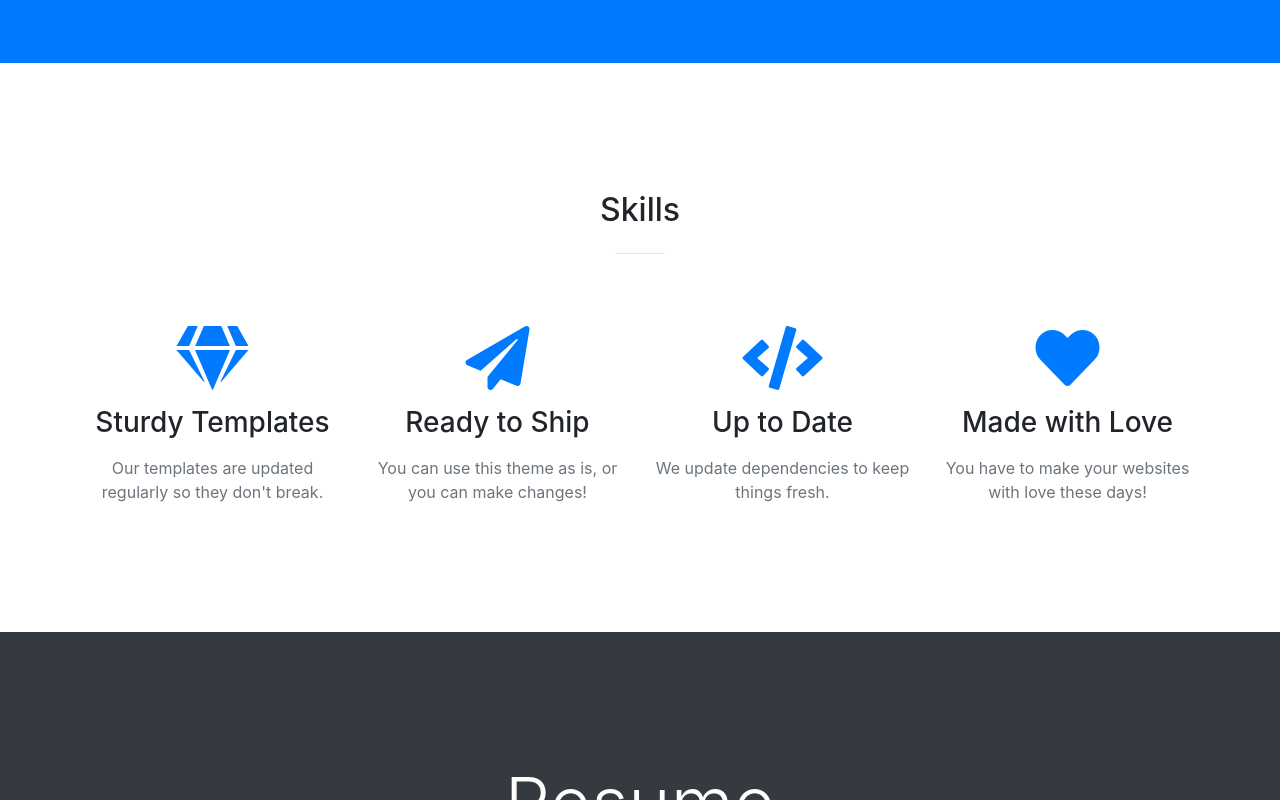
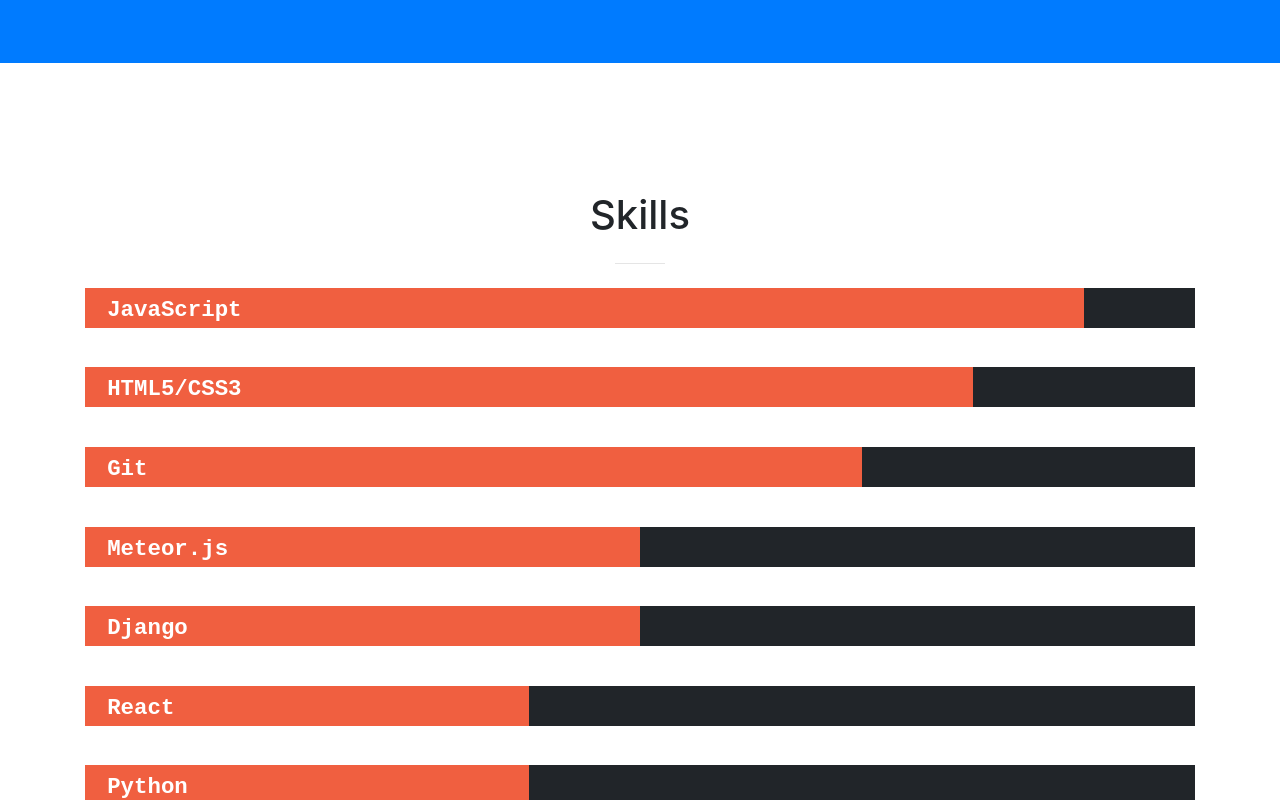
Before and after one commit to hcallaway/hcallaway.github.io, a website with bundled scripts: page index.html in a window 1280 px wide. Shown: the part 2000-2800 px from the top of the page. Built offline with nearby package versions, Linux system fonts and the light colour scheme.

Commit message:
add progress bars for skills, remove portfolio section, add linkeding and github to nav, add linkedin to contact section

```diff
--- a/css/custom.css
+++ b/css/custom.css
@@ -1,3 +1,32 @@
 dl {
     padding-left: 7em
 }
+
+#skills span {
+    top: -40px;
+    left: 2%;
+    position: relative;
+    font-size: 1.4em;
+    font-weight: bolder;
+    font-family: monospace;
+    color: #fff;
+}
+
+progress {
+    background-color: #212529;
+    border: 0;
+    height: 2.5em;
+    width: 100%;
+}
+
+progress::-webkit-progress-bar {
+    background-color: #212529;
+}
+
+progress::-webkit-progress-value {
+    background-color: #F05F40;
+}
+
+progress::-moz-progress-bar {
+    background-color: #F05F40;
+}
--- a/index.html
+++ b/index.html
@@ -38,9 +38,6 @@
         </button>
         <div class="collapse navbar-collapse" id="navbarResponsive">
           <ul class="navbar-nav ml-auto">
-              <li class="nav-item">
-                  <a class="nav-link js-scroll-trigger" href="#video">Video</a>
-                </li>
             <li class="nav-item">
               <a class="nav-link js-scroll-trigger" href="#about">About</a>
             </li>
@@ -53,6 +50,12 @@
             <li class="nav-item">
               <a class="nav-link js-scroll-trigger" href="#contact">Contact</a>
             </li>
+            <li class="nav-item">
+              <a class="nav-link js-scroll-trigger" target= "_blank" href="http://www.linkedin.com/in/houstoncallaway"><i class="fab fa-linkedin"></i></a>
+            </li>
+            <li class="nav-item">
+              <a class="nav-link js-scroll-trigger" target= "_blank" href="http://www.github.com/hcallaway"><i class="fab fa-github"></i></a>
+            </li>
           </ul>
         </div>
       </div>
@@ -63,12 +66,12 @@
         <div class="row">
           <div class="col-lg-10 mx-auto">
             <h1 class="text-uppercase">
-              <strong>Project Manager turned developer</strong>
+              <strong>Software Developer</strong>
             </h1>
             <hr>
           </div>
           <div class="col-lg-8 mx-auto">
-            <p class="text-faded mb-5">After starting and growing my career as a project manager, then product manager, in the IT field, I've always wanted to be more involved in the technical side of things. Now, I'm ready to jump in to a developer role!</p>
+            <p class="text-faded mb-5">Software Developer well versed in customizing front-end designs based on feedback and client goals. Growing knowledge in back-end management and implementation. Supportive and enthusiastic team player; adept at communicating across all levels of organization, from developers to non-technical staff and executives</p>
             <a class="btn btn-primary btn-xl js-scroll-trigger" href="#video">Check Me Out</a>
           </div>
         </div>
@@ -116,12 +119,21 @@
       <div class="container">
         <div class="row">
           <div class="col-lg-12 text-center">
-            <h2 class="section-heading">Skills</h2>
+            <h1 class="section-heading">Skills</h2>
             <hr class="my-4">
           </div>
         </div>
       </div>
       <div class="container">
+        <progress value="90" max="100"></progress><span>JavaScript</span>
+        <progress value="80" max="100"></progress><span>HTML5/CSS3</span>
+        <progress value="70" max="100"></progress><span>Git</span>
+        <progress value="50" max="100"></progress><span>Meteor.js</span>
+        <progress value="50" max="100"></progress><span>Django</span>
+        <progress value="40" max="100"></progress><span>React</span>
+        <progress value="40" max="100"></progress><span>Python</span>
+      </div>
+      <!-- <div class="container">
         <div class="row">
           <div class="col-lg-3 col-md-6 text-center">
             <div class="service-box mt-5 mx-auto">
@@ -152,15 +164,13 @@
             </div>
           </div>
         </div>
-      </div>
+      </div> -->
     </section>
     <!-- Start Resume -->
     <section class="bg-dark text-white" id="resume">
       <div class="container text-left">
         <h1 class="mb-3 display-3 text-center">Resume</h2>
         <hr class="light my-4">
-        <h1 class="mb-3 display-4 text-center"><i class="fa fa-linkedin-in"></i></h1>
-        <!-- <a class="btn btn-light btn-xl sr-button" href="http://startbootstrap.com/template-overviews/creative/">Download Now!</a> -->
         <h3 class="mb-4">Current</h3>
         <p class="mb-1"><strong>Software Developer, <a target="_blank" href="http://tailoredlabs.org">Tailored Labs</a></strong></p>
         <p class="mb-1 text-muted"><i class="fa fa-map-marker-alt"></i> Houston, Texas</p>
@@ -192,7 +202,7 @@
     </section>
     <!-- End Resume -->
     <!-- Start Portfolio -->
-    <section class="p-0" id="portfolio">
+    <!-- <section class="p-0" id="portfolio">
       <div class="container-fluid p-0">
         <div class="row no-gutters popup-gallery">
           <div class="col-lg-4 col-sm-6">
@@ -242,7 +252,7 @@
           </div>
         </div>
       </div>
-    </section>
+    </section> -->
     <!-- End Portfolio -->
     <!-- Start Contact -->
     <section id="contact">
@@ -257,10 +267,10 @@
         <div class="row">
           <div class="col-lg-4 ml-auto text-center">
             <i class="fas fa-phone fa-3x mb-3 sr-contact-1"></i>
-            <p>954-608-7024</p>
+            <p><a href="tel:+19546087024">954-608-7024</a></p>
           </div>
           <div class="col-lg-4 mr-auto text-center">
-              <a target="_blank" href="http://github.com/hcallaway"><i class="fas fa-github-square fa-3x mb-3 sr-contact-2"></i></a>
+              <a target="_blank" href="http://linkedin.com/in/houstoncallaway"><i class="fab fa-linkedin fa-3x mb-3 sr-contact-2"></i></a>
             </div>
           <div class="col-lg-4 mr-auto text-center">
             <i class="fas fa-envelope fa-3x mb-3 sr-contact-3"></i>
@@ -284,5 +294,8 @@
     <script src="vendor/magnific-popup/jquery.magnific-popup.min.js"></script>
     <!-- Custom scripts for this template -->
     <script src="js/creative.min.js"></script>
+
+    <!-- Custom Scripts from User -->
+    <script src="js/custom.min.js"></script>
   </body>
 </html>
--- a/js/creative.min.js
+++ b/js/creative.min.js
@@ -1,6 +1,6 @@
 /*!
  * Start Bootstrap - Creative v5.0.2 (https://startbootstrap.com/template-overviews/creative)
- * Copyright 2013-2018 Start Bootstrap
+ * Copyright 2013-2019 Start Bootstrap
  * Licensed under MIT (https://github.com/BlackrockDigital/startbootstrap-creative/blob/master/LICENSE)
  */
 
```
